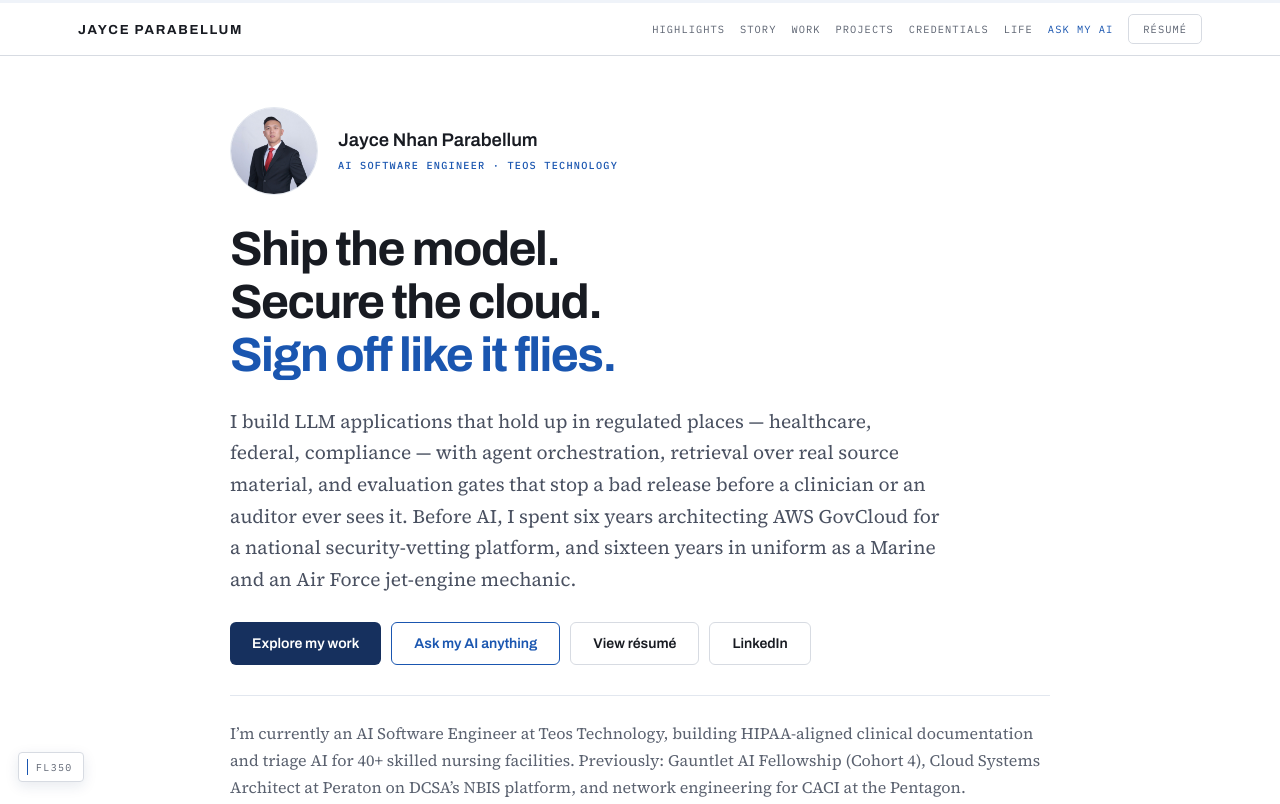
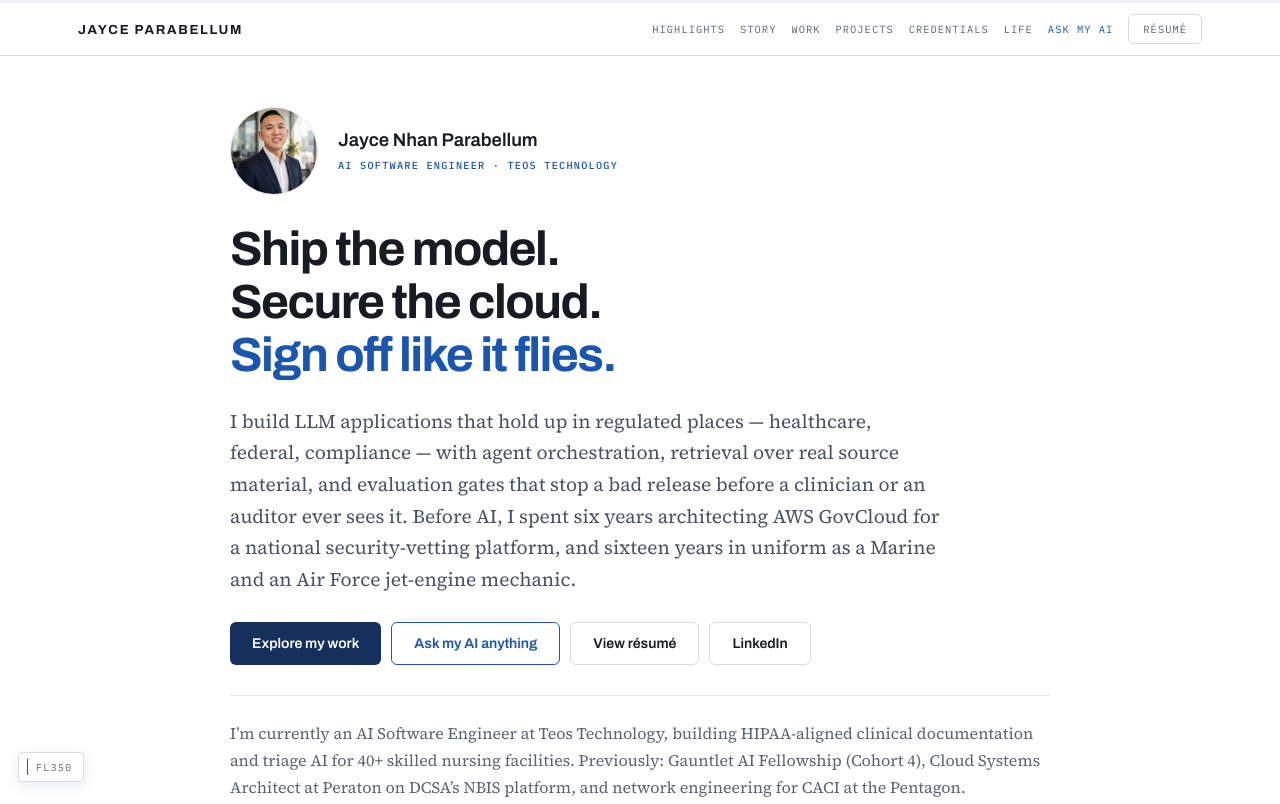
Before and after one commit to jayceparabellum/jayceparabellum.github.io, a plain HTML site: page index.html in a window 1280 px wide. Shown: the top 804 px of the page. Drawn offline with Linux system fonts and the light colour scheme.

Commit message:
Use the office headshot for the profile photo and link preview
Co-Authored-By: Claude Opus 5.5 <noreply@anthropic.com>

```diff
--- a/index.html
+++ b/index.html
@@ -18,7 +18,7 @@
 <meta content="https://jayceparabellum.github.io/" property="og:url"/>
 <meta content="Jayce Parabellum | AI Software Engineer" property="og:title"/>
 <meta content="AI Software Engineer and veteran. LLM apps, RAG, evals, secure cloud. Ask my AI about my career." property="og:description"/>
-<meta content="https://jayceparabellum.github.io/images/jayce-headshot.jpg" property="og:image"/>
+<meta content="https://jayceparabellum.github.io/images/jayce-headshot-office.jpg" property="og:image"/>
 <meta content="summary_large_image" name="twitter:card"/>
 <style>
   *, *::before, *::after { box-sizing: border-box; margin: 0; padding: 0; }
@@ -67,7 +67,7 @@
 <header id="top" class="profile-hero">
   <div class="profile-hero-content">
     <div class="profile-identity">
-      <div class="profile-photo"><img alt="Jayce Parabellum in a dark suit and red tie" width="1280" height="1600" src="images/jayce-headshot.jpg" style="object-position:center 12%" fetchpriority="high"/></div>
+      <div class="profile-photo"><img alt="Jayce Parabellum in a navy suit in a modern office" width="1024" height="1280" src="images/jayce-headshot-office.jpg" style="object-position:center 18%" fetchpriority="high"/></div>
       <p class="profile-eyebrow"><strong>Jayce Nhan Parabellum</strong><span>AI Software Engineer · Teos Technology</span></p>
     </div>
     <h1>Ship the model.<br/>Secure the cloud.<br/><span style="color:#1A56B0">Sign off like it flies.</span></h1>
```
Also changed, not shown: images/jayce-headshot-office.jpg (added).
